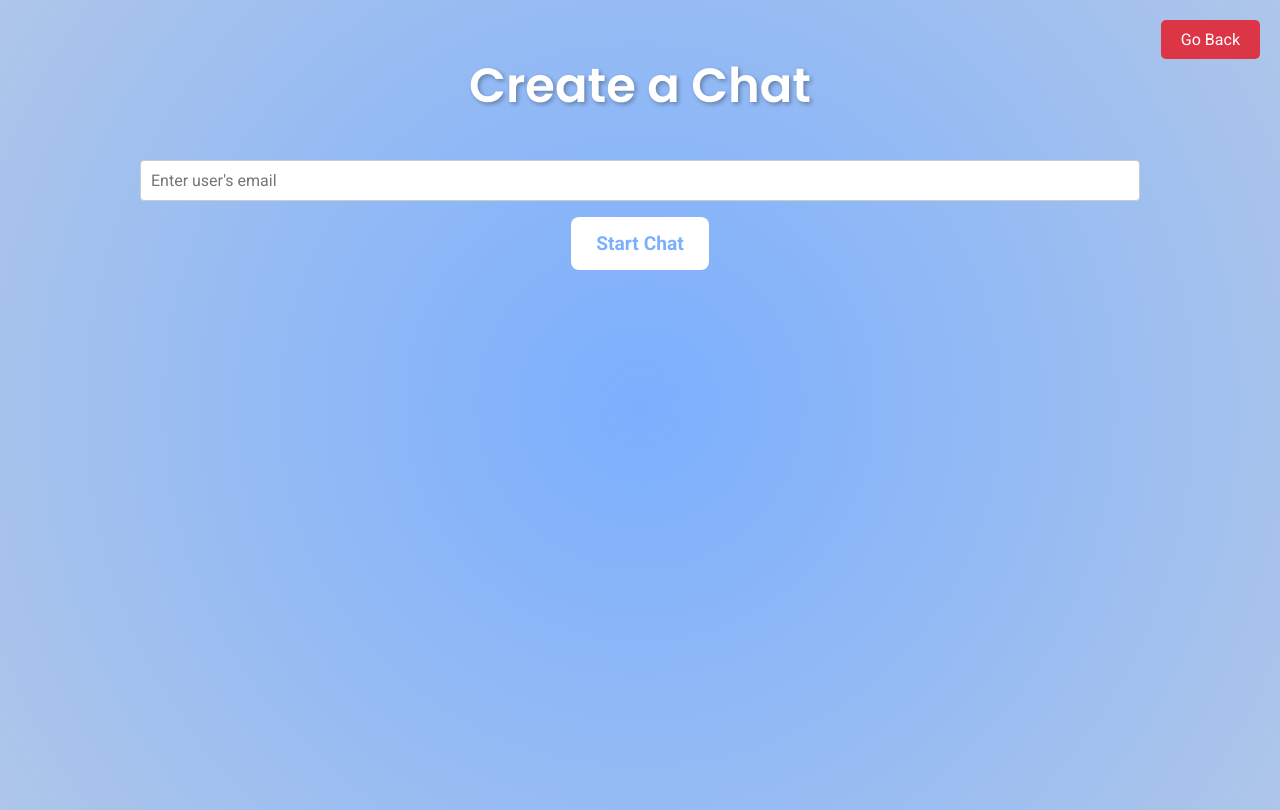
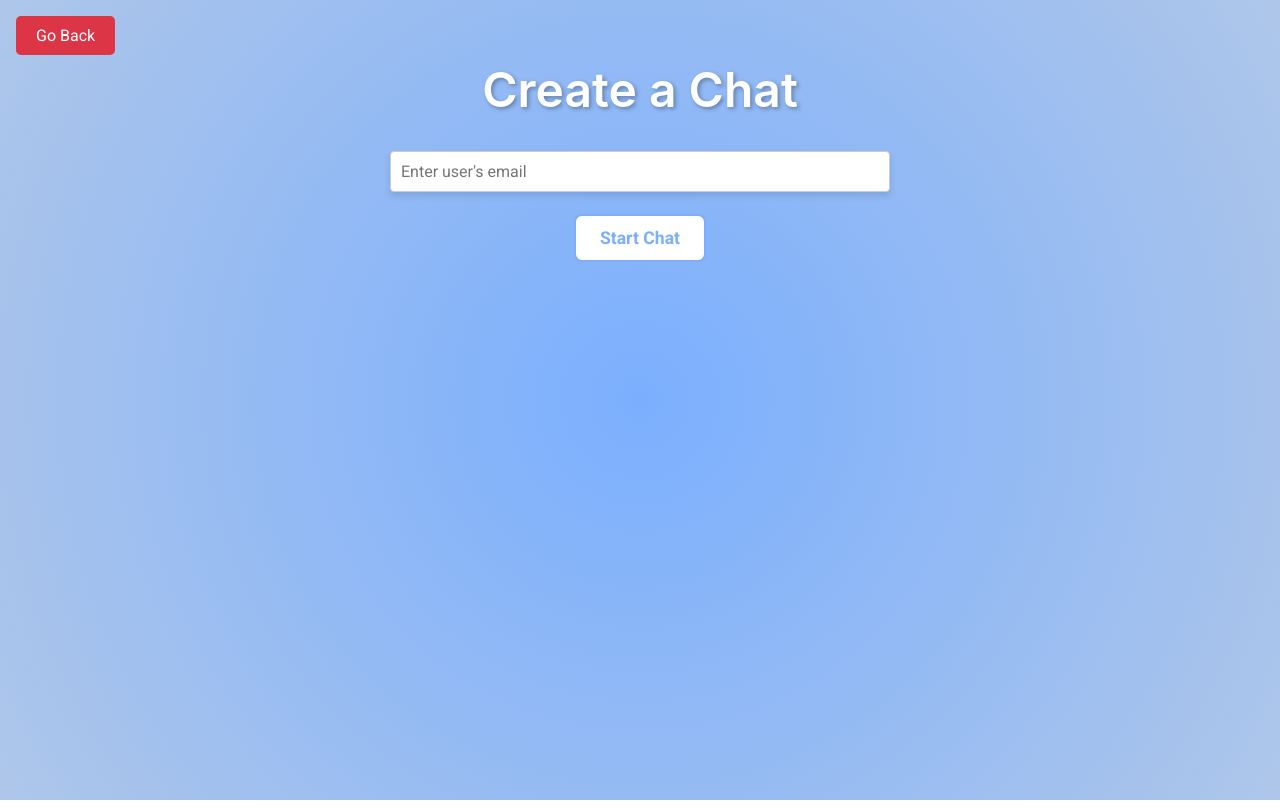
Before and after one commit to tn82596/ChitChat, a React (Create React App) app: page /create-chat in a window 1280 px wide. Built offline with nearby package versions, Linux system fonts and the light colour scheme; no server answers.

Commit message:
updated ui for create chat with back button

```diff
--- a/src/components/pages/CreateChat.js
+++ b/src/components/pages/CreateChat.js
@@ -3,113 +3,20 @@ import axios from "axios";
 import { useNavigate } from "react-router-dom";
 import "../../styles/CreateChat.css";
 
-// const CreateChat = () => {
-//   const [email, setEmail] = useState("");
-//   const [error, setError] = useState(null); // State for error messages
-//   const navigate = useNavigate();
-
-//   const handleCreateChat = async () => {
-//     setError(null); // Reset error messages
-//     try {
-//       const token = localStorage.getItem("token");
-
-//       if (!token) {
-//         setError("No token found in local storage. Please log in.");
-//         return;
-//       }
-
-//       // 1. Get the user ID from the email
-//       let userIdResponse;
-//       try {
-//         userIdResponse = await axios.get(`http://localhost:5001/user/id/${email}`, {
-//           headers: { Authorization: `Bearer ${token}` },
-//         });
-//       } catch (err) {
-//         setError("This email is not registered. Please check your spelling and try again.");
-//         return;
-//       }
-
-//       if (!userIdResponse.data?.userID) { //change to .id once backend renames variable
-//         setError("No user ID found for the provided email.");
-//         return;
-//       }
-
-//       const userID = userIdResponse.data.userID;
-//       console.log("Fetched userID:", userID);
-
-//       // 2. Get the current user's ID from the token
-//       let currentUser;
-//       try {
-//         currentUser = JSON.parse(atob(token.split(".")[1])).id;
-//         console.log("Current user ID:", currentUser);
-//       } catch (err) {
-//         setError("Error decoding token to fetch current user ID. " + err.message);
-//         return;
-//       }
-
-//       // 3. Create or fetch the conversation
-//       let conversationResponse;
-//       try {
-//         conversationResponse = await axios.post(
-//           "http://localhost:5001/conversations",
-//           { participants: [currentUser, userID] },
-//           { headers: { Authorization: `Bearer ${token}` } }
-//         );
-//       } catch (err) {
-//         setError("Failed to create or fetch the conversation. " + err.response?.data?.message || err.message);
-//         return;
-//       }
-
-//       if (!conversationResponse.data?._id) {
-//         setError("Conversation creation succeeded but no conversation ID returned.");
-//         return;
-//       }
-
-//       const conversationID = conversationResponse.data._id;
-//       console.log("Conversation created or fetched with ID:", conversationID);
-
-//       // Redirect to the conversation page
-//       navigate(`/conversation/${conversationID}`);
-//     } catch (err) {
-//       setError("An unexpected error occurred: " + err.message);
-//     }
-//   };
-
-//   return (
-//     <div className="create-chat">
-//       <h1>Create a Chat</h1>
-//       <input
-//         type="email"
-//         placeholder="Enter user's email"
-//         value={email}
-//         onChange={(e) => setEmail(e.target.value)}
-//       />
-//       <button onClick={handleCreateChat} disabled={!email.trim()}>
-//         Start Chat
-//       </button>
-//       {error && <p className="error-message">{error}</p>}
-//     </div>
-//   );
-// };
-
-// export default CreateChat;
-
 const CreateChat = () => {
   const [email, setEmail] = useState("");
-  const [error, setError] = useState(null); // State for error messages
+  const [error, setError] = useState(null);
   const navigate = useNavigate();
 
   const handleCreateChat = async () => {
-    setError(null); // Reset error messages
+    setError(null);
     try {
       const token = localStorage.getItem("token");
-
       if (!token) {
         setError("No token found in local storage. Please log in.");
         return;
       }
 
-      // 1. Get the user ID from the email
       let userIdResponse;
       try {
         userIdResponse = await axios.get(
@@ -130,7 +37,6 @@ const CreateChat = () => {
 
       const userID = userIdResponse.data.userID;
 
-      // 2. Get the current user's ID from the token
       let currentUser;
       try {
         currentUser = JSON.parse(atob(token.split(".")[1])).id;
@@ -139,7 +45,6 @@ const CreateChat = () => {
         return;
       }
 
-      // 3. Create or fetch the conversation
       let conversationResponse;
       try {
         conversationResponse = await axios.post(
@@ -156,22 +61,17 @@ const CreateChat = () => {
       }
 
       if (!conversationResponse.data?._id) {
-        setError(
-          "Conversation creation succeeded but no conversation ID returned."
-        );
+        setError("Conversation creation succeeded but no conversation ID returned.");
         return;
       }
 
       const conversationID = conversationResponse.data._id;
-
-      // Redirect to the conversation page
       navigate(`/conversation/${conversationID}`);
     } catch (err) {
       setError("An unexpected error occurred: " + err.message);
     }
   };
 
-  // Function to navigate back to the recent messages page
   const handleGoBack = () => {
     navigate("/recent-messages");
   };
--- a/src/styles/CreateChat.css
+++ b/src/styles/CreateChat.css
@@ -1,70 +1,69 @@
-/* CreateChat.css */
-
 .create-chat {
   text-align: center;
-  margin: 0 auto;
-  max-width: 100%;
-  min-height: 100vh;
-  background: radial-gradient(circle, #7baffe, #aec6e9); /* Circular gradient from center */
-  font-family: 'Poppins', sans-serif;
+  margin: 0 auto; /* Ensure the container is centered */
   display: flex;
   flex-direction: column;
-  justify-content: flex-start; /* Aligns the content to the top */
   align-items: center; /* Centers the content horizontally */
-  position: relative; /* Added for positioning the Go Back button */
-  padding-top: 10px; /* Reduced padding at the top to bring content closer */
+  justify-content: flex-start; /* Aligns content at the top */
+  min-height: 100vh; /* Full viewport height */
+  background: radial-gradient(circle, #7baffe, #aec6e9); /* Gradient for the background */
+  padding: 20px;
+  box-sizing: border-box; /* Ensure padding is included in height */
+}
+.create-chat h2 {
+  font-size: 3rem; /* Increased size for the title */
+  font-weight: 600;
+  margin-bottom: 20px;
+  color: #fff; /* White text for contrast against the gradient */
+  text-shadow: 2px 2px 4px rgba(0, 0, 0, 0.3);
+}
+.create-chat-input {
+  max-width: 500px;
+  width: 100%; /* Ensures the input is responsive */
+  padding: 1.5rem; /* Increased padding for greater height */
+  margin: 0.75rem 0; /* Reduced space below the input */
+  border: 1px solid #ccc;
+  border-radius: 8px; /* Make it slightly rounded */
+  font-size: 1rem; /* Adjust font size for readability */
+  box-shadow: 0px 4px 6px rgba(0, 0, 0, 0.1); /* Subtle shadow for depth */
+}
+.create-chat-button {
+  padding: 0.75rem 1.5rem; /* Adjust padding for button size */
+  background-color: white; /* White button */
+  color: #7baffe; /* Text color */
+  border: 2px solid #7baffe; /* Border to match the text color */
+  border-radius: 8px;
+  font-weight: 600;
+  font-size: 1.1rem; /* Slightly increase font size */
+  cursor: pointer;
+  transition: background-color 0.3s, color 0.3s; /* Smooth hover effect */
+  margin-top: 10px;
 }
 
-.create-chat-input {
-  padding: 0.5rem;
-  margin: 0.5rem 0; /* Reduced margin to bring input closer to title */
-  border: 1px solid #ccc;
-  border-radius: 4px;
-}
-
-.create-chat-button {
-  padding: 15px 25px;
-  font-size: 1.2rem;
-  font-family: 'Roboto', sans-serif; /* Use Roboto for the button text */
-  font-weight: 600; /* A slightly bolder font weight for better legibility */
-  border: none;
-  border-radius: 8px; /* Rounded corners for a softer look */
-  cursor: pointer;
-  transition: background-color 0.3s ease, transform 0.3s ease;
-  margin: 0.5rem;
-}
-
-.create-chat-button {
-  background-color: white;
-  color: #7baffe; /* Light blue text color */
-}
-
-/* Hover effects for the login button */
 .create-chat-button:hover {
   transform: scale(1.05); /* Slight zoom-in effect */
 }
-
+/* Active button effects */
 .create-chat-button:active {
   transform: scale(0.98); /* Slight zoom-out effect on click */
 }
 
 .go-back-button {
-  position: absolute; /* Absolute positioning to place it at the top right */
-  top: 20px; /* Adjust the distance from the top */
-  right: 20px; /* Adjust the distance from the right */
-  font-family: 'Roboto', sans-serif; /* Use Roboto for the button text */
-  font-weight: 400;
-  padding: 10px 20px;
-  background-color: #ffffff; /* Set to red */
-  color: rgb(241, 86, 86);
+  position: absolute; /* Position Go Back button absolutely */
+  top: 1rem; /* Align it to the top */
+  left: 1rem; /* Align it to the left */
+  background-color: white; /* White background */
+  color: rgb(241, 86, 86); /* Red text color */
   border: none;
   border-radius: 8px;
+  padding: 10px 15px;
+  font-family: 'Roboto', sans-serif;
   cursor: pointer;
-  font-size: 16px;
 }
 
 .go-back-button:hover {
-  transform: scale(1.05); /* Darker red on hover */
+  transform: scale(1.05);
+  background-color: #ff5e5e; /* Slightly lighter red on hover */
 }
 
 .error-message {
```
